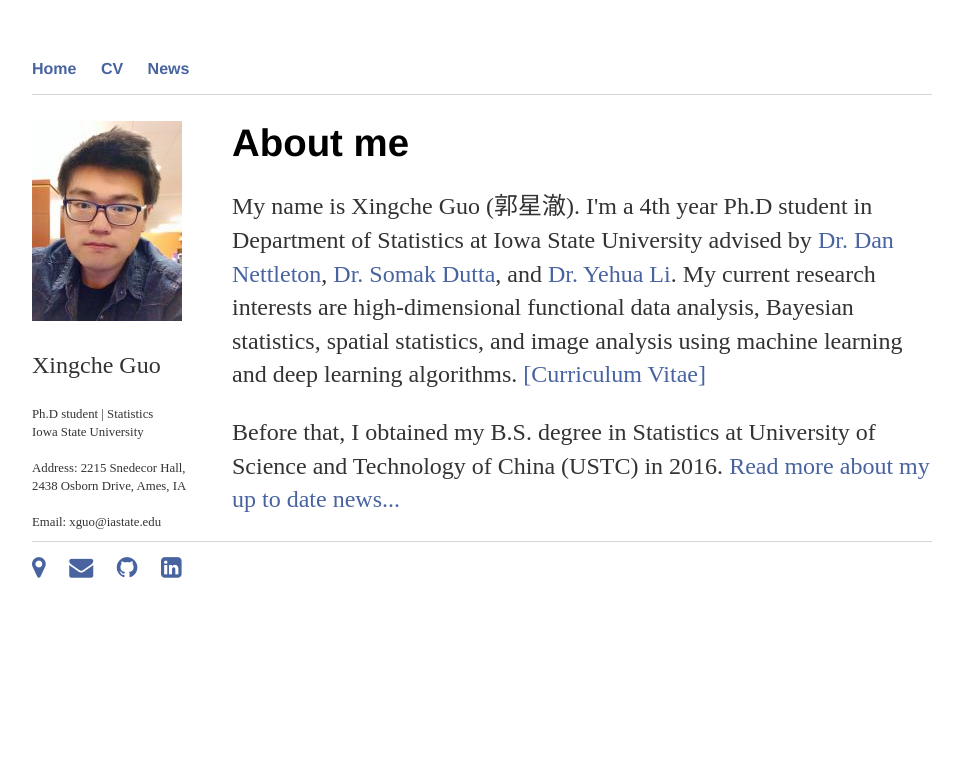
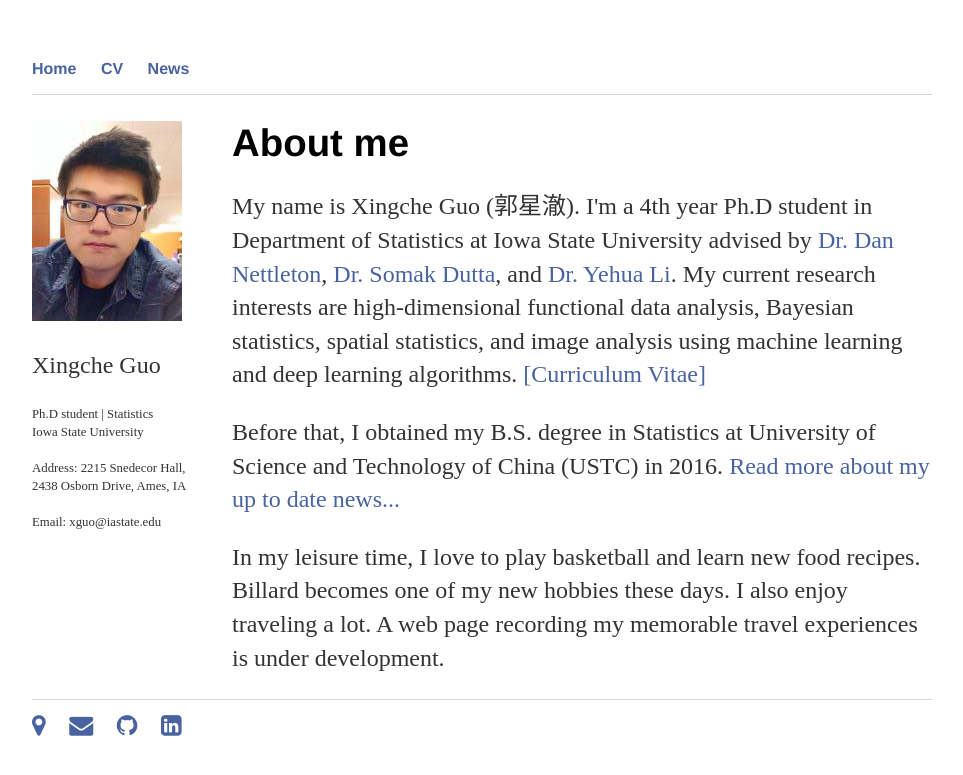
Before and after one commit to xingcheg/xingcheg.github.io, a Jekyll site: the page built from index.html, in a window 1280 px wide. Shown: the top 775 px of the page, without its empty margins (158-1121 px from the left). Built offline with Jekyll 4.4.1, drawn with Linux system fonts in a browser that asks for light colours.

Commit message:
Update index.html

```diff
--- a/index.html
+++ b/index.html
@@ -12,7 +12,13 @@ title: Xingche Guo - Homepage
 		My current research interests are high-dimensional functional data analysis,
 		Bayesian statistics, spatial statistics, and image analysis using machine learning and
 		deep learning algorithms. <a href="/cv">[Curriculum Vitae]</a></p>
+
 	<p>Before that, I obtained my B.S. degree in Statistics at University of Science and Technology
 	   of China (USTC) in 2016.
 	   <a href="/news">Read more about my up to date news...</a></p>
+
+	<p> In my leisure time, I love to play basketball and learn new food recipes.
+	Billard becomes one of my new hobbies these days.
+	I also enjoy traveling a lot. A web page recording my memorable travel experiences is under development.</p>
+
 </div><!-- /.blurb -->
```
